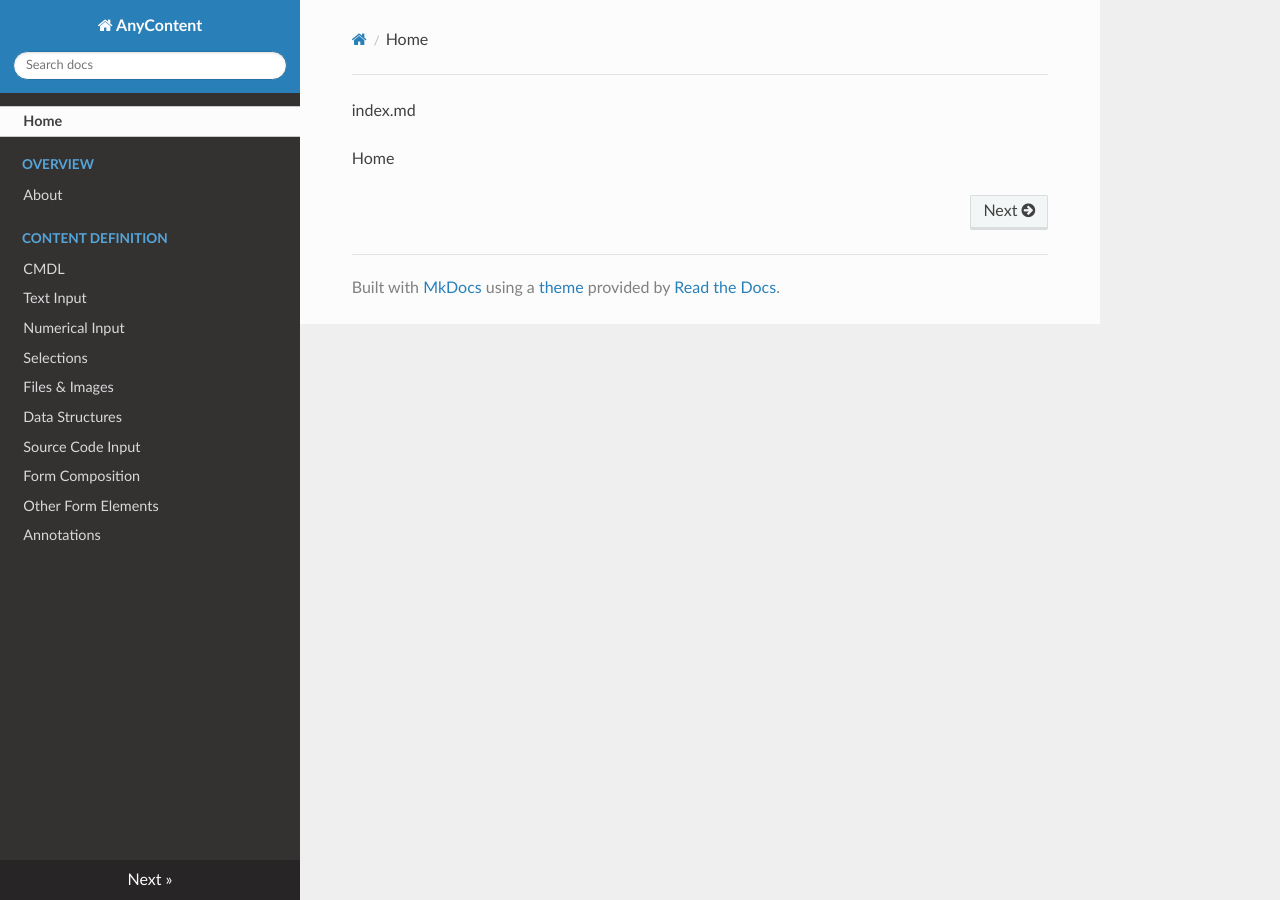
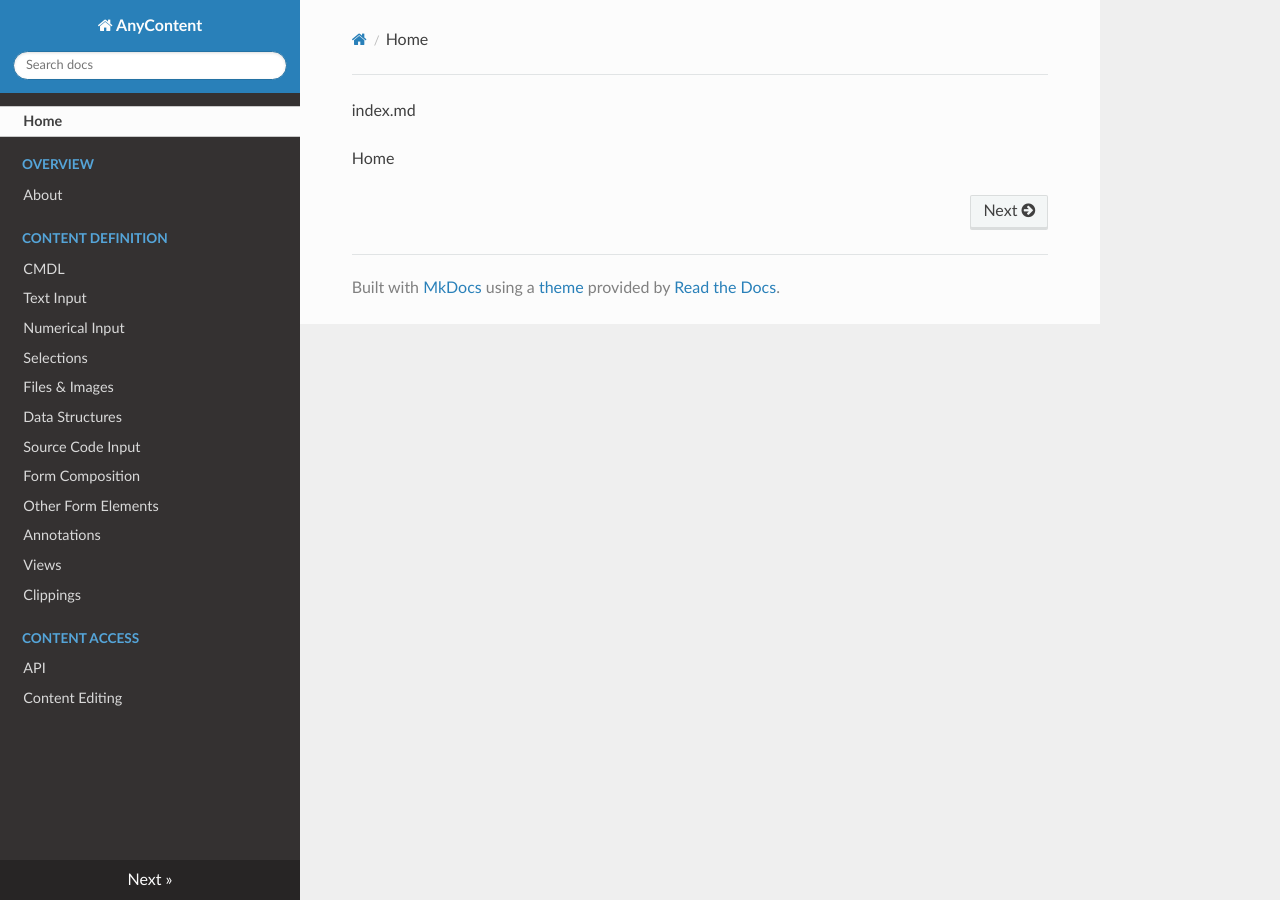
Before and after one commit to nhagemann/anycontent-cmdl-docs, an MkDocs documentation site: the page built from docs/index.md, in a window 1280 px wide. Built offline with MkDocs 1.6.1, drawn with Linux system fonts in a browser that asks for light colours; nearby versions of some CDN libraries; old or Windows-style settings are respelled for this version of MkDocs.

Commit message:
mkdocs test

```diff
--- a/mkdocs.yml
+++ b/mkdocs.yml
@@ -12,5 +12,8 @@ pages:
 - [cmdl/form-composition.md, Content Definition, Form Composition]
 - [cmdl/others.md, Content Definition, Other Form Elements]
 - [cmdl/annotations.md, Content Definition, Annotations]
-
+- [cmdl/views.md, Content Definition, Views]
+- [cmdl/clippings.md, Content Definition, Clippings]
+- [api/api.md, Content Access, API]
+- [anycontent/index.md, Content Editing]
 theme: readthedocs
```
Also changed, not shown: docs/anycontent/index.md (added), docs/api/api.md (added), docs/cmdl/clippings.md (added), docs/cmdl/views.md (added), images/formelement/file.md (renamed from anycontent/file.md).
